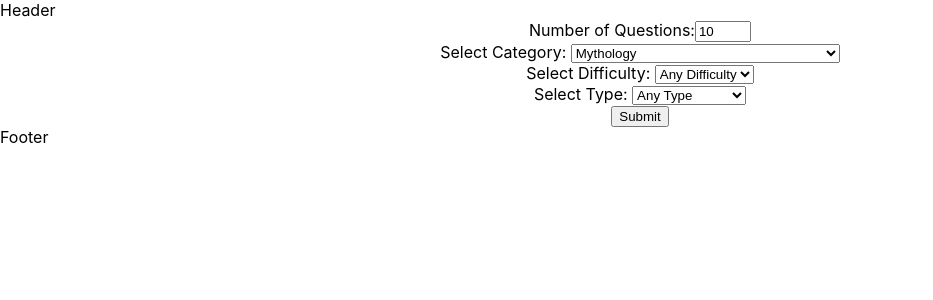
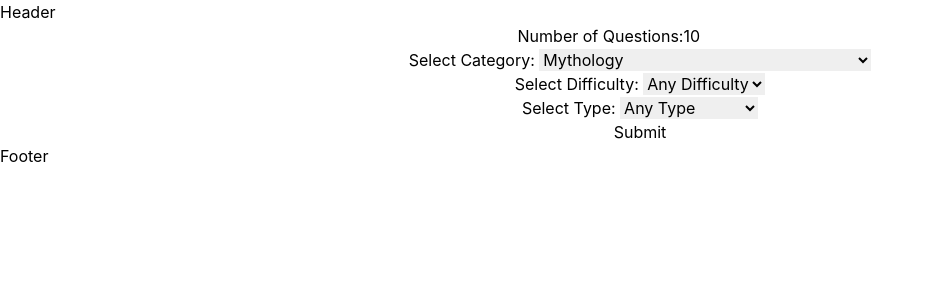
Before and after one commit to mohsensami/quiz-app, a React (Create React App) app: page / in a window 1280 px wide. Shown: the top 300 px of the page, without its empty margins (0-933 px from the left). Built offline with nearby package versions, Linux system fonts and the light colour scheme.

Commit message:
tailwind install

```diff
--- a/package.json
+++ b/package.json
@@ -39,5 +39,8 @@
       "last 1 firefox version",
       "last 1 safari version"
     ]
+  },
+  "devDependencies": {
+    "tailwindcss": "^3.3.5"
   }
 }
--- a/src/App.tsx
+++ b/src/App.tsx
@@ -74,7 +74,7 @@
                                         Next
                                     </button>
                                 )}
-                                {currentQuestion === amount && <button onClick={handleShowResult}>Show Result</button>}
+                                {currentQuestion == amount && <button onClick={handleShowResult}>Show Result</button>}
                             </div>
                         </div>
                     ) : (
--- /dev/null
+++ b/tailwind.config.js
@@ -0,0 +1,8 @@
+/** @type {import('tailwindcss').Config} */
+module.exports = {
+    content: ['./src/**/*.{js,jsx,ts,tsx}'],
+    theme: {
+        extend: {},
+    },
+    plugins: [],
+};
```
Also changed, not shown: src/index.css (+9 -8 lines), 1 other file (tests, documents, lock files or other folders).
